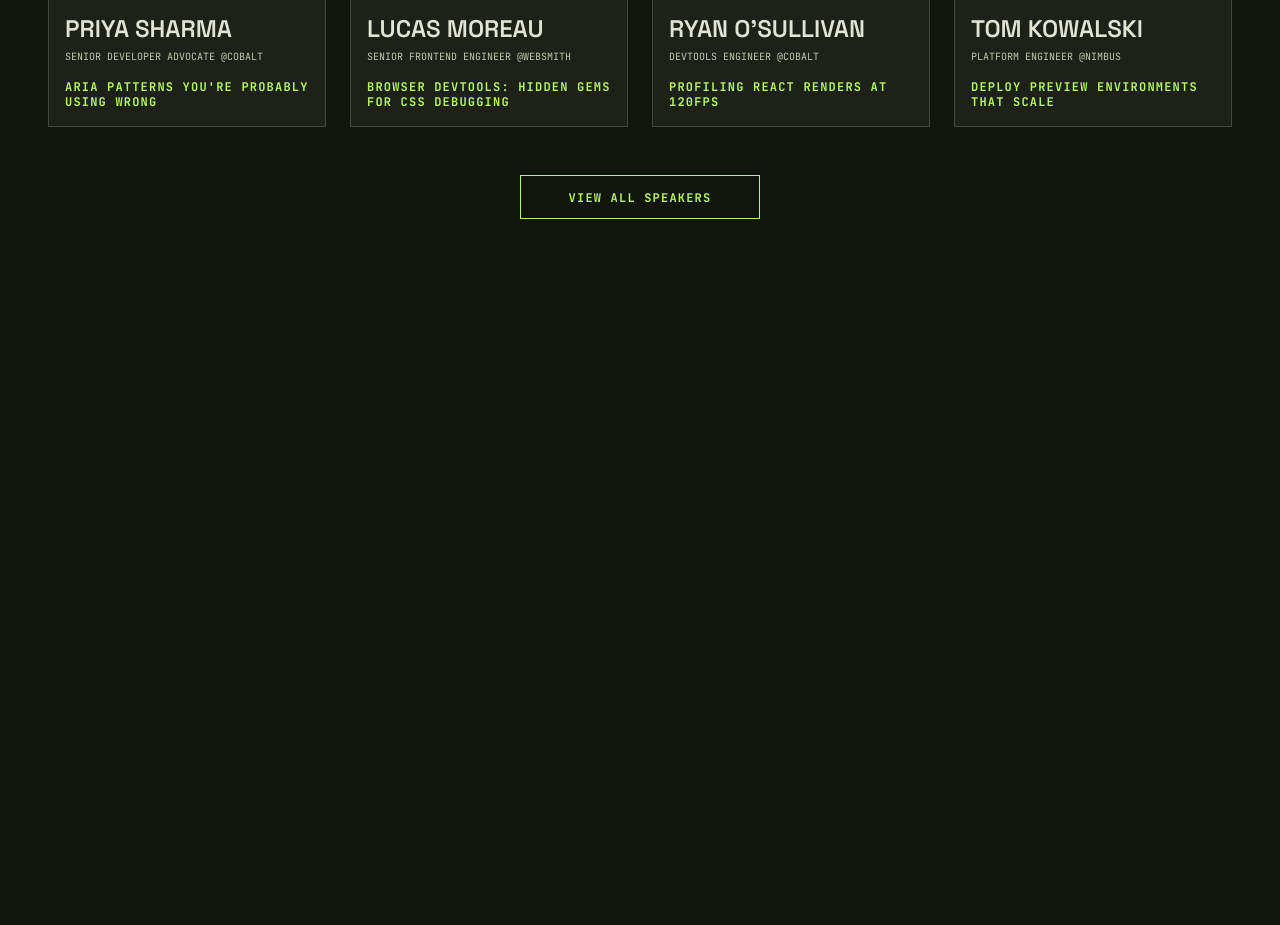
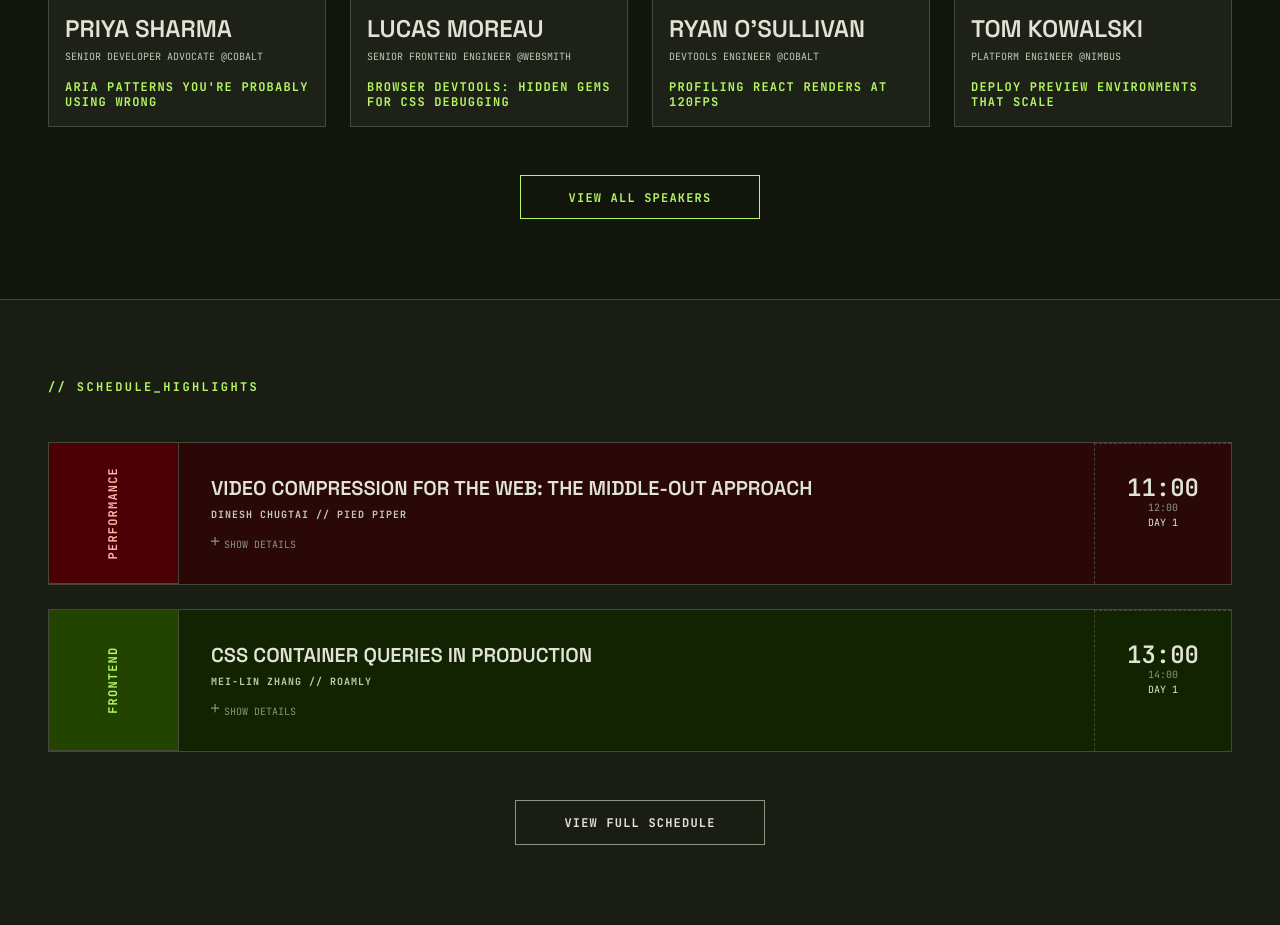
Before and after one commit to Denbor140/Devhorizon, a website built with Vite: page src/index.html in a window 1280 px wide. Shown: the part 2437-3362 px from the top of the page. Before the commit the page ends 2736 px from the top, so only its background shows below. Built offline with nearby package versions, Linux system fonts and the light colour scheme.

Commit message:
add highlights section

```diff
--- a/src/index.html
+++ b/src/index.html
@@ -17,6 +17,7 @@
       <load src="./partials/keynote.html" />
       <load src="./partials/tracks.html" />
       <load src="./partials/speakers.html" />
+      <load src="./partials/highlights.html" />
     </main>
     <script type="module" src="./main.js"></script>
   </body>
--- /dev/null
+++ b/src/partials/highlights.html
@@ -0,0 +1,116 @@
+<section class="border-t border-[#424938] bg-[#191d13] py-20 md:py-16 xl:py-20">
+  <div class="container max-w-full px-4 xl:px-12">
+    <div class="flex flex-col gap-12">
+      <p
+        class="font-bold text-[12px] text-[#b4f663] leading-[1.2] tracking-[0.2em]"
+      >
+        // SCHEDULE_HIGHLIGHTS
+      </p>
+      <ul class="flex flex-col gap-6">
+        <li class="border border-[#424938] bg-[#2a0808] xl:flex">
+          <div
+            class="border-b border-[#424938] bg-[#4a0005] py-4 px-6 xl:border-r xl:flex items-center justify-center xl:w-[130px]"
+          >
+            <p
+              class="font-bold text-[12px] text-[#ffb4ab] leading-[1.2] tracking-widest text-center xl:-rotate-90"
+            >
+              PERFORMANCE
+            </p>
+          </div>
+          <div class="p-8">
+            <h2
+              class="font-(family-name:--second-family) font-semibold text-[24px] leading-[1.3] text-[#e1e4d4] mb-2 md:uppercase md:text-[20px]"
+            >
+              video compression for the web: the middle-out approach
+            </h2>
+            <p
+              class="font-bold text-[12px] leading-[1.2] tracking-widest text-[#c2c9b3] mb-2 md:text-[10px]"
+            >
+              DINESH CHUGTAI // PIED PIPER
+            </p>
+            <button type="button" class="inline-flex gap-1 pt-2">
+              <svg width="9" height="9" class="fill-[#8c947f]">
+                <use href="../img/icons.svg#icon-plus"></use>
+              </svg>
+              <span class="text-[10px] leading-normal text-[#8c947f]"
+                >SHOW DETAILS</span
+              >
+            </button>
+          </div>
+          <div
+            class="border-t border-dashed border-[#424938] p-8 xl:ml-auto xl:border-l"
+          >
+            <p
+              class="font-semibold text-[24px] leading-none text-center text-[#e1e4d4]"
+            >
+              11:00
+            </p>
+            <p class="text-[10px] leading-normal text-center text-[#8c947f]">
+              12:00
+            </p>
+            <span></span>
+            <p class="text-[10px] leading-normal text-[#e1e4d4] text-center">
+              DAY 1
+            </p>
+          </div>
+        </li>
+        <li class="border border-[#424938] bg-[#112300] xl:flex">
+          <div
+            class="border-b border-[#424938] bg-[#240] py-4 px-6 xl:border-r flex items-center justify-center xl:w-[130px]"
+          >
+            <p
+              class="font-bold text-[12px] text-[#b4f663] leading-[1.2] tracking-widest text-center xl:-rotate-90"
+            >
+              FRONTEND
+            </p>
+          </div>
+          <div class="p-8">
+            <h2
+              class="font-(family-name:--second-family) font-semibold text-[24px] leading-[1.3] text-[#e1e4d4] mb-2 md:uppercase md:text-[20px]"
+            >
+              css container queries in production
+            </h2>
+            <p
+              class="font-bold text-[12px] leading-[1.2] tracking-widest text-[#c2c9b3] mb-2 md:text-[10px]"
+            >
+              MEI-LIN ZHANG // ROAMLY
+            </p>
+            <button type="button" class="inline-flex gap-1 pt-2">
+              <svg width="9" height="9" class="fill-[#8c947f]">
+                <use href="../img/icons.svg#icon-plus"></use>
+              </svg>
+              <span class="text-[10px] leading-normal text-[#8c947f]"
+                >SHOW DETAILS</span
+              >
+            </button>
+          </div>
+          <div
+            class="border-t border-dashed border-[#424938] p-8 xl:ml-auto xl:border-l"
+          >
+            <p
+              class="font-semibold text-[24px] leading-none text-center text-[#e1e4d4]"
+            >
+              13:00
+            </p>
+            <p class="text-[10px] leading-normal text-center text-[#8c947f]">
+              14:00
+            </p>
+            <span></span>
+            <p class="text-[10px] leading-normal text-[#e1e4d4] text-center">
+              DAY 1
+            </p>
+          </div>
+        </li>
+      </ul>
+      <button
+        type="button"
+        class="border border-[#8c947f] py-3 px-12 self-center"
+      >
+        <span
+          class="font-bold text-[12px] leading-[1.2] tracking-widest text-[#e1e4d4]"
+          >VIEW FULL SCHEDULE</span
+        >
+      </button>
+    </div>
+  </div>
+</section>
```
